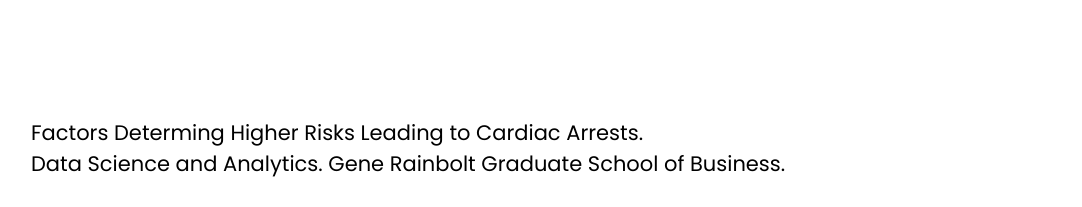
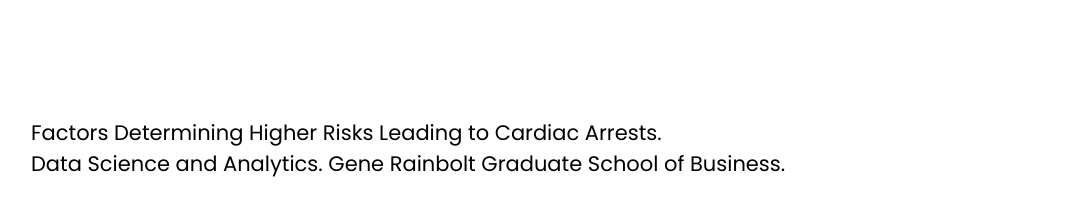
Before and after one commit to braumr/braumr.github.io, a plain HTML site: page experiences.html in a window 1280 px wide. Shown: the part 4216-4423 px from the top of the page, without its empty margins (69-1151 px from the left). Drawn offline with Linux system fonts and the light colour scheme.

Commit message:
Fixed Spelling for Determining

```diff
--- a/experiences.html
+++ b/experiences.html
@@ -334,7 +334,7 @@ li {
 
 <div style="display:flex;flex-direction:column;width:80%;padding-left:100px;">
 
-        <span style="font-size:21px;">Factors Determing Higher Risks Leading to Cardiac Arrests.</span>
+        <span style="font-size:21px;">Factors Determining Higher Risks Leading to Cardiac Arrests.</span>
         <span style="font-size:21px;">Data Science and Analytics. Gene Rainbolt Graduate School of Business.</span>
     <div>
         <dl>
```
